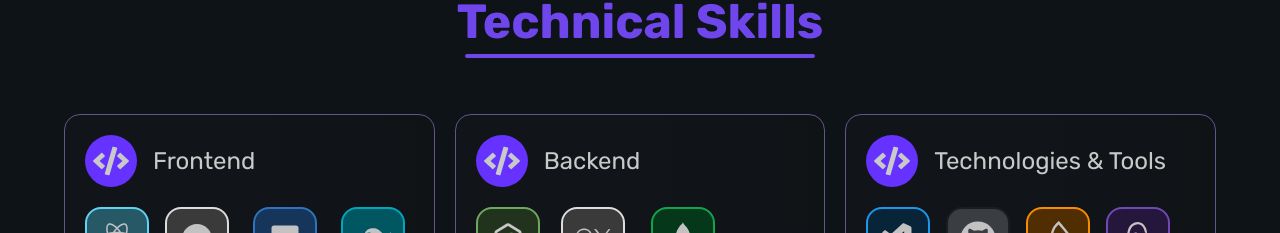
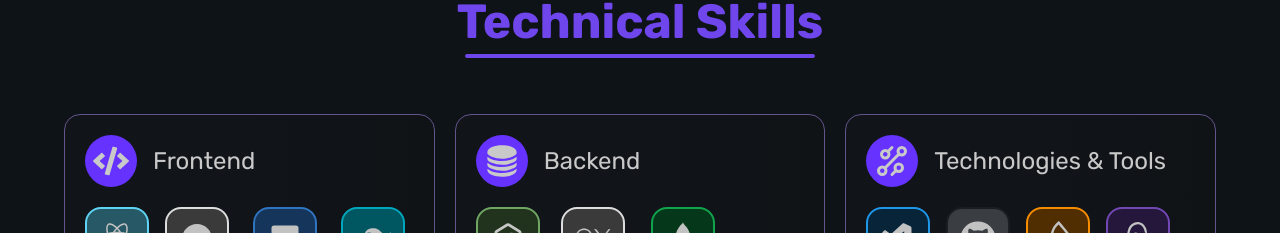
Before and after one commit to kalidashodekare14/Portfolio, a Next.js app: page / in a window 1280 px wide. Shown: the part 1583-1816 px from the top of the page. Built offline with nearby package versions, Linux system fonts and the light colour scheme.

Commit message:
TechnicalSkill section update

```diff
--- a/components/TechnicalSkill.tsx
+++ b/components/TechnicalSkill.tsx
@@ -4,10 +4,11 @@ import { BiLogoTypescript } from "react-icons/bi";
 import { FaCode, FaGithub, FaLaptopCode, FaReact } from "react-icons/fa";
 import { RiNextjsFill, RiTailwindCssFill } from "react-icons/ri";
 import { motion } from "motion/react"
-import { IoLogoNodejs } from "react-icons/io5";
+import { IoLogoNodejs, IoServer } from "react-icons/io5";
 import { SiExpress, SiFirebase, SiRedux } from "react-icons/si";
 import { DiMongodb } from "react-icons/di";
 import { VscVscode } from "react-icons/vsc";
+import { GrTechnology } from "react-icons/gr";
 
 const TechnicalSkill = () => {
     return (
@@ -102,7 +103,7 @@ const TechnicalSkill = () => {
                         <div className="flex items-center text-[#c9c9c9]">
                             <div className="flex items-center gap-4">
                                 <div className="bg-[#6532FF] p-2 rounded-full">
-                                    <FaCode className="text-4xl" />
+                                    <IoServer className="text-4xl" />
                                 </div>
                                 <p className="text-2xl">Backend</p>
                             </div>
@@ -166,7 +167,7 @@ const TechnicalSkill = () => {
                         <div className="flex items-center text-[#c9c9c9]">
                             <div className="flex items-center gap-4">
                                 <div className="bg-[#6532FF] p-2 rounded-full">
-                                    <FaCode className="text-4xl" />
+                                    <GrTechnology className="text-4xl" />
                                 </div>
                                 <p className="text-2xl">Technologies & Tools</p>
                             </div>
```
